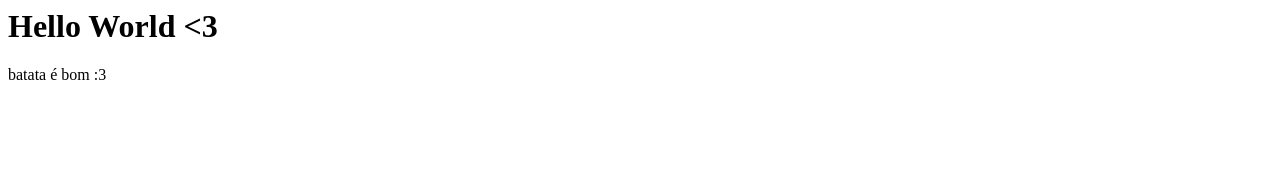
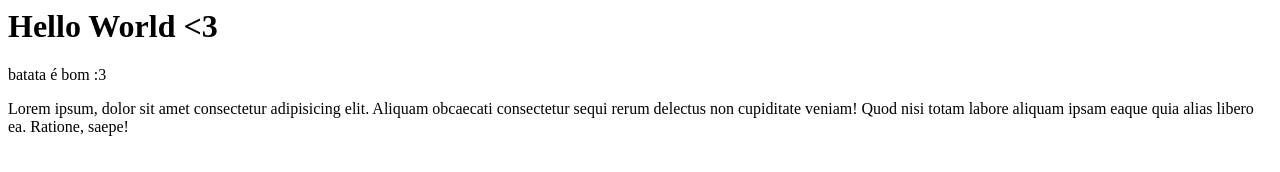
Before and after one commit to yourstrulybabs/minicursoo-github, a plain HTML site: page index.html in a window 1280 px wide. Drawn offline with Linux system fonts and the light colour scheme.

Commit message:
segundo commit

```diff
--- a/index.html
+++ b/index.html
@@ -7,5 +7,6 @@
 	<body>
 		<h1>Hello World <3</h1>
 		<p> batata é bom :3</p>
+		<p>Lorem ipsum, dolor sit amet consectetur adipisicing elit. Aliquam obcaecati consectetur sequi rerum delectus non cupiditate veniam! Quod nisi totam labore aliquam ipsam eaque quia alias libero ea. Ratione, saepe!</p>
 	</body>
 </html>
```
